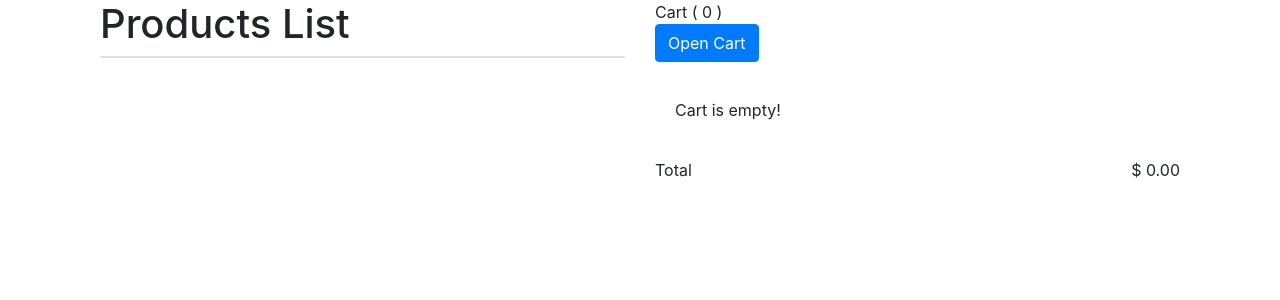
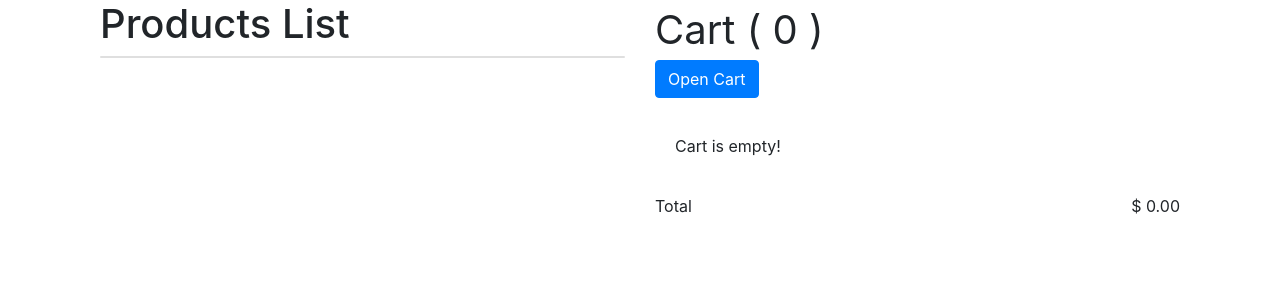
Before and after one commit to sergiy85/course, a PHP site: page / in a window 1280 px wide. Shown: the top 300 px of the page. Run offline with PHP 8.4, Linux system fonts and the light colour scheme.

Commit message:
update shop

```diff
--- a/course/mini-shop/app.js
+++ b/course/mini-shop/app.js
@@ -76,9 +76,14 @@
 		if(cartData.hasOwnProperty(item_id) && (cartData[item_id][2] <= item_avalaible)){ // if product is in the cart, change number of it
 			cartData[item_id][2] += 1;
 			// if product isn't in the cart, add it
-		} else if(item_avalaible !=0 && cartData[item_id][2] <= item_avalaible) {
+		} else if(item_avalaible !=0) {
 				cartData[item_id] = [item_title, item_price, 1];
-		}else {
+		}
+		else if(item_avalaible === 0) {
+			target.setAttribute('disabled', true);
+			alert('There is no such item...')
+		}
+		else {
 			target.setAttribute('disabled', true);
 			alert('There is no such item...')
 		}
--- a/course/mini-shop/index.html
+++ b/course/mini-shop/index.html
@@ -19,7 +19,7 @@
 
     <!-- CART -->
     <section class="cart col-sm-6">
-      <div id="counter">Cart ( 0 )</div>
+      <div class="title" id="counter">Cart ( 0 )</div>
       <p><button class="btn btn-primary" id="checkout">Open Cart</button></p>
       <ul class="cart card-body" id="cart-content"></ul>
       <div class="card-wrap">
--- a/course/mini-shop/style.css
+++ b/course/mini-shop/style.css
@@ -3,6 +3,9 @@
 }
 ul{
   list-style-type: none;
+}
+.title{
+  font-size: 2.5rem;
 }
 .products{
   width: 50%;
```
